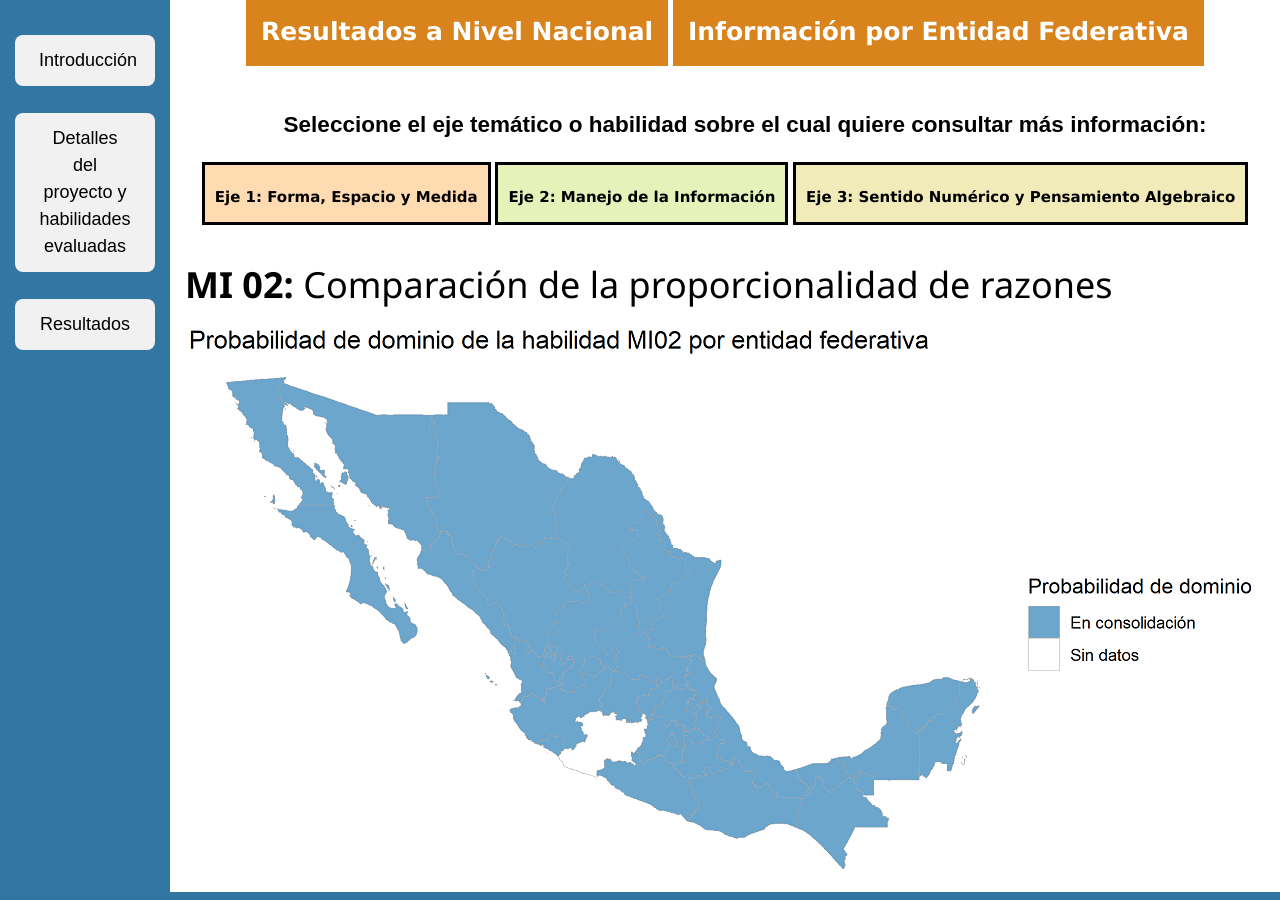
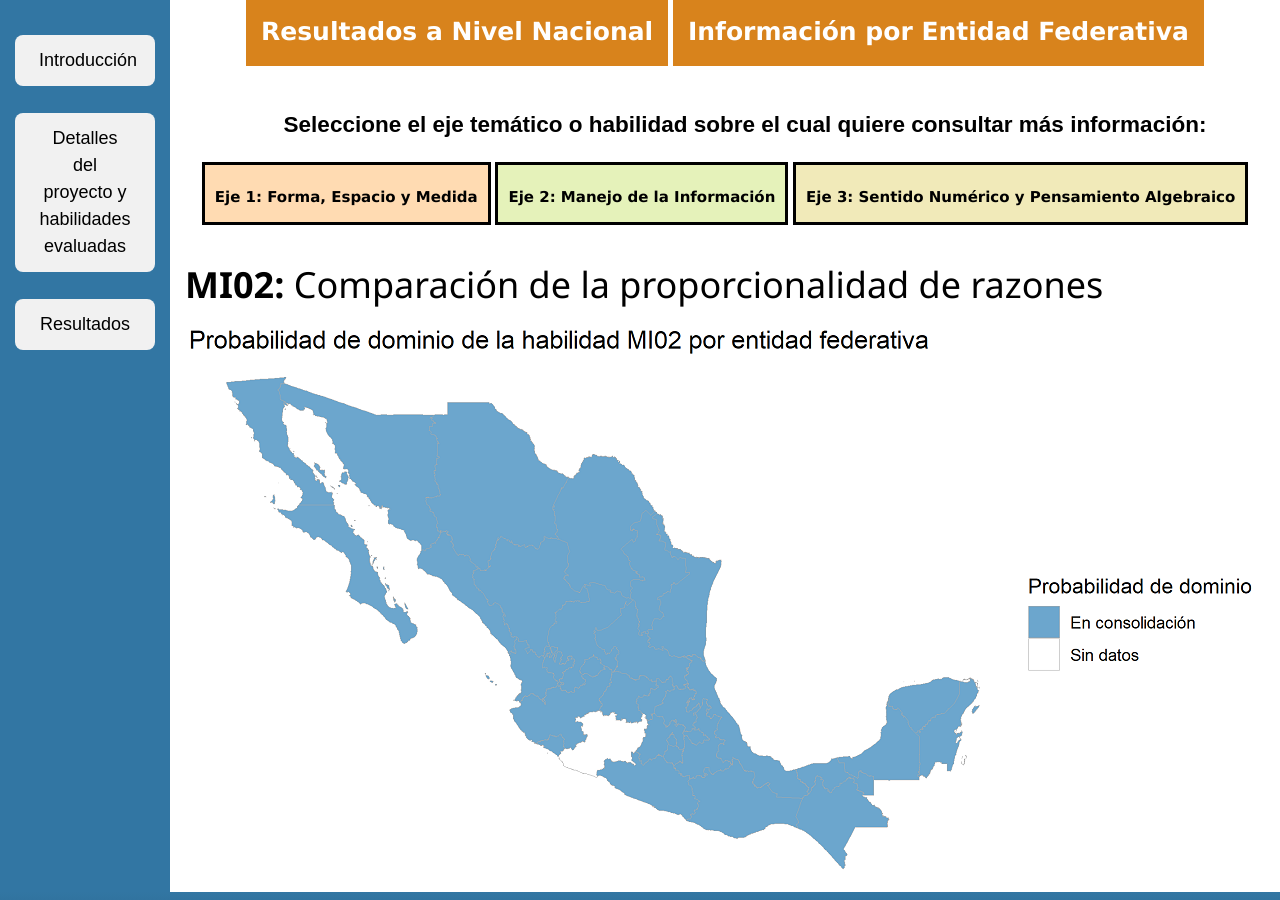
Before and after one commit to rimedie/rimedie.github.io, a Jekyll site: the page built from ProyVisuales/1_Infografia_Feb2019/Heatmaps/MI02.html, in a window 1280 px wide and 900 px high, scrolled down 600 px. Built offline with Jekyll 4.4.1, drawn with Linux system fonts in a browser that asks for light colours.

Commit message:
Update MI02.html

```diff
--- a/ProyVisuales/1_Infografia_Feb2019/Heatmaps/MI02.html
+++ b/ProyVisuales/1_Infografia_Feb2019/Heatmaps/MI02.html
@@ -4,7 +4,7 @@ title: MI02
 ---
 <div class="blurb">
 
-	<h1><b>MI 02:</b> Comparación de la proporcionalidad de razones</h1>
+	<h1><b>MI02:</b> Comparación de la proporcionalidad de razones</h1>
 	<center>
 	<img class="displayed" src="MI02.png" />
 	</center>
```
